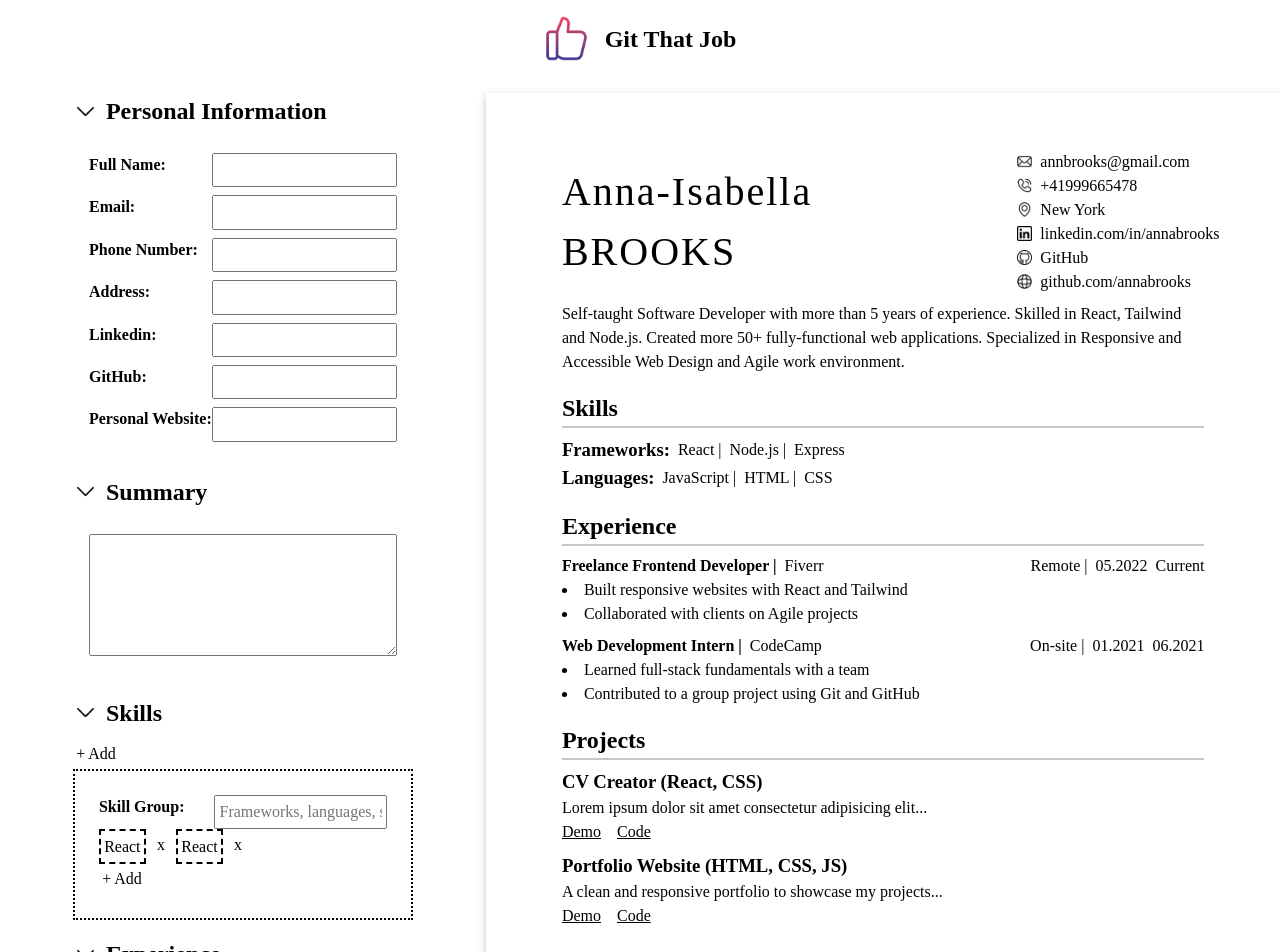
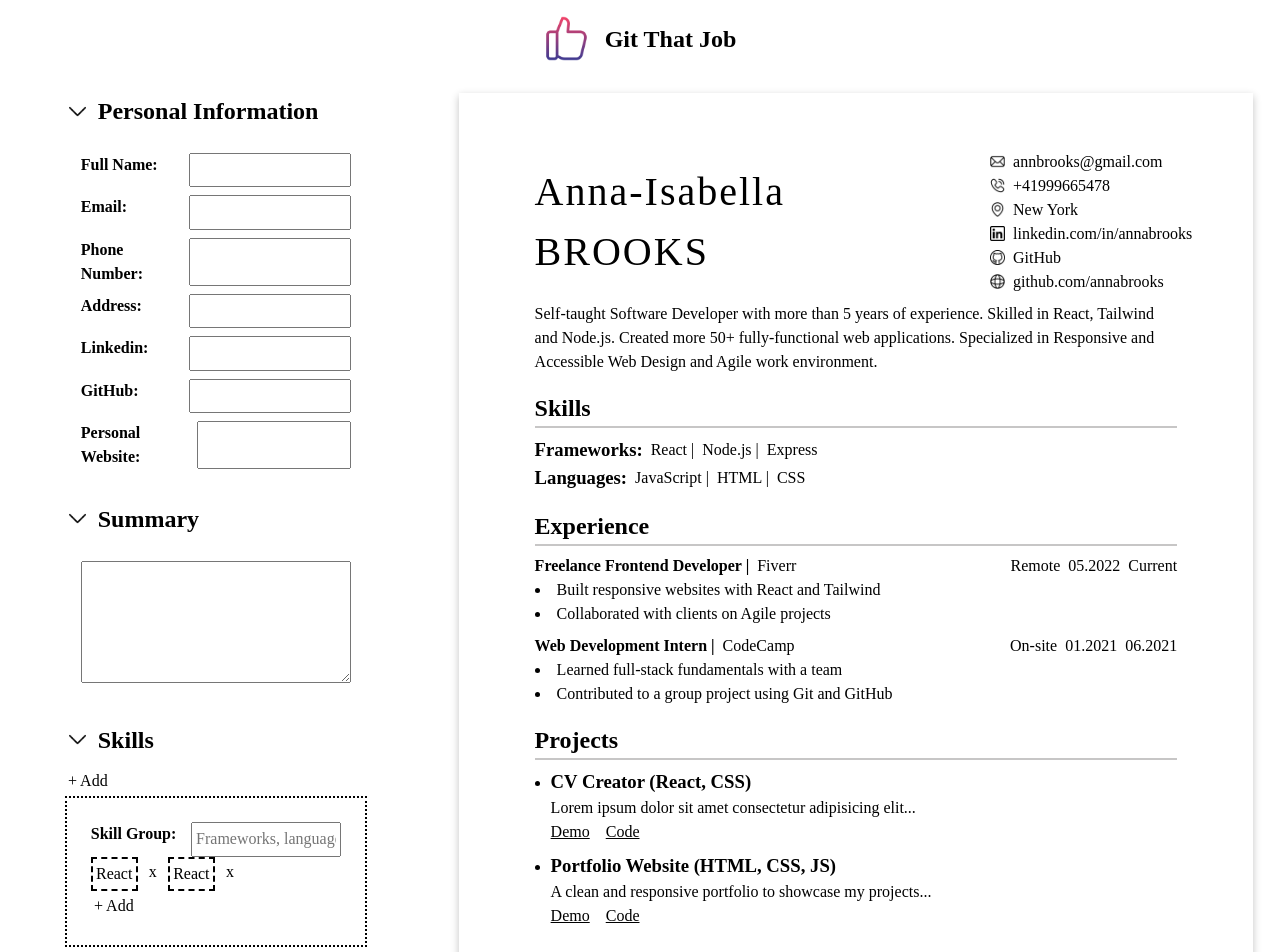
Before and after one commit to verobelo/cv-creator, a React (Vite) app in the folder cv-creator/: page / in a window 1280 px wide. Shown: the top 952 px of the page. Built offline with nearby package versions, Linux system fonts and the light colour scheme; a web font is replaced by a local one.

Commit message:
Add Education Preview styling

```diff
--- a/cv-creator/src/index.css
+++ b/cv-creator/src/index.css
@@ -50,7 +50,7 @@ footer {
 
 .cv-container {
   display: grid;
-  grid-template-columns: repeat(2, 1fr);
+  grid-template-columns: auto auto;
   grid-template-rows: auto 1fr auto;
   grid-template-areas:
     "header header"
@@ -284,16 +284,12 @@ button:hover {
   gap: 0.5rem;
 }
 
-.experience-preview__top--right p:nth-child(1)::after {
-  content: "  |  ";
-}
-
 .experience-preview__description ul li {
   list-style: inside;
 }
 
 .projects-preview__list li {
-  list-style: none;
+  margin-left: 1rem;
   margin-bottom: 0.5rem;
 }
 
@@ -305,3 +301,13 @@ button:hover {
 .project-preview__links a {
   color: black;
 }
+
+.education-preview__item {
+  display: flex;
+  justify-content: space-between;
+}
+
+.education-preview__item--right {
+  display: flex;
+  gap: 0.5rem;
+}
```
